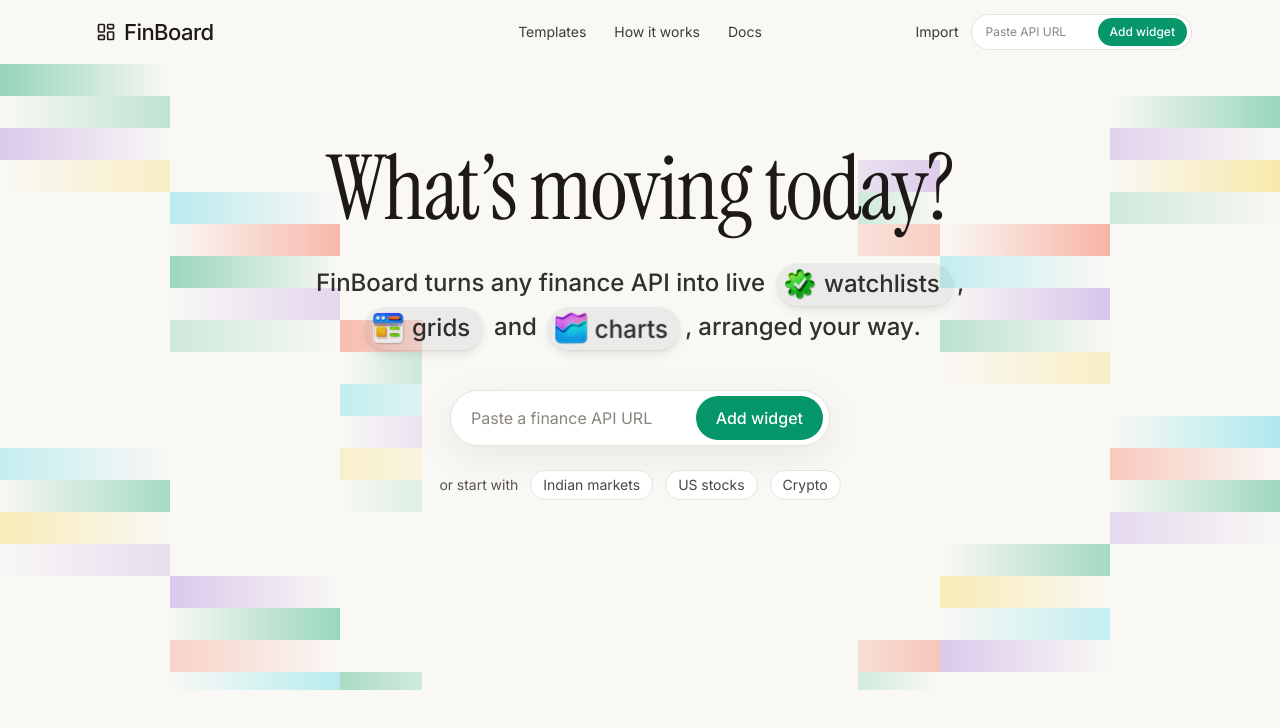
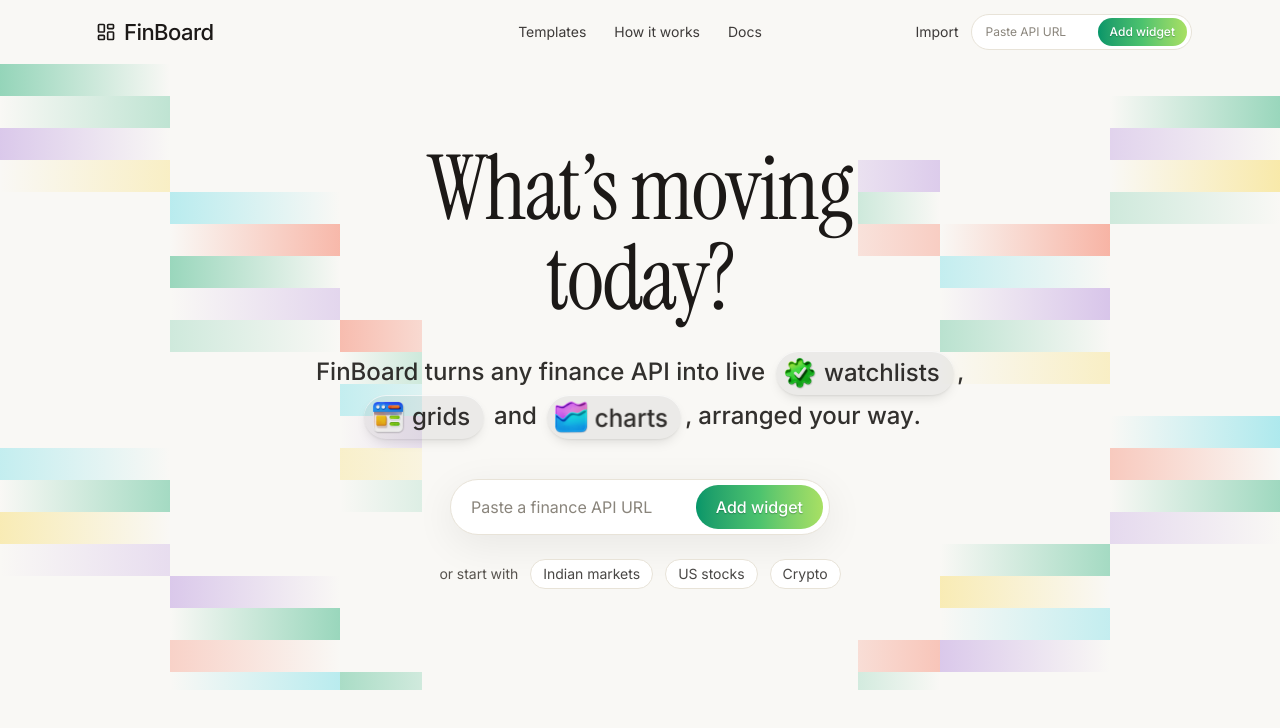
Before and after one commit to shivamsinghx/FinBoard, a Next.js app: page / in a window 1280 px wide. Shown: the top 728 px of the page. Built offline with nearby package versions, Linux system fonts and the light colour scheme.

Commit message:
updated buttons

```diff
--- a/src/components/dashboard/ApiUrlComposer.tsx
+++ b/src/components/dashboard/ApiUrlComposer.tsx
@@ -44,7 +44,7 @@ export function ApiUrlComposer({ size = 'hero' }: ApiUrlComposerProps) {
       />
       <button
         type="submit"
-        className={`shrink-0 rounded-full bg-accent font-medium text-accent-contrast transition-colors hover:bg-accent-hover focus-visible:outline-2 focus-visible:outline-offset-2 focus-visible:outline-accent ${
+        className={`shrink-0 rounded-full bg-linear-to-r from-accent via-[#4CC36E] to-[#A8E063] font-medium text-accent-contrast [text-shadow:0_1px_1px_rgba(4,60,40,0.35)] transition-[filter] hover:brightness-105 focus-visible:outline-2 focus-visible:outline-offset-2 focus-visible:outline-accent ${
           hero ? 'px-5 py-2.5 text-base' : 'px-3 py-1.5 text-xs'
         }`}
       >
--- a/src/components/dashboard/EmptyHero.tsx
+++ b/src/components/dashboard/EmptyHero.tsx
@@ -50,7 +50,10 @@ export function EmptyHero() {
 
       <div className="relative z-10 mx-auto flex max-w-[940px] flex-col items-center px-6 pt-[10vh] pb-24 text-center">
         <h1 className="font-display text-[clamp(3.5rem,7vw,7.5rem)] leading-none tracking-[-0.02em]">
-          What&rsquo;s moving today?
+          What&rsquo;s moving
+        </h1>
+        <h1 className="font-display text-[clamp(3.5rem,7vw,7.5rem)] leading-none tracking-[-0.02em]">
+          today?
         </h1>
 
         <p className="mt-7 text-[clamp(1.15rem,1.9vw,1.5rem)] font-medium leading-[1.6] text-ink/90">
```
